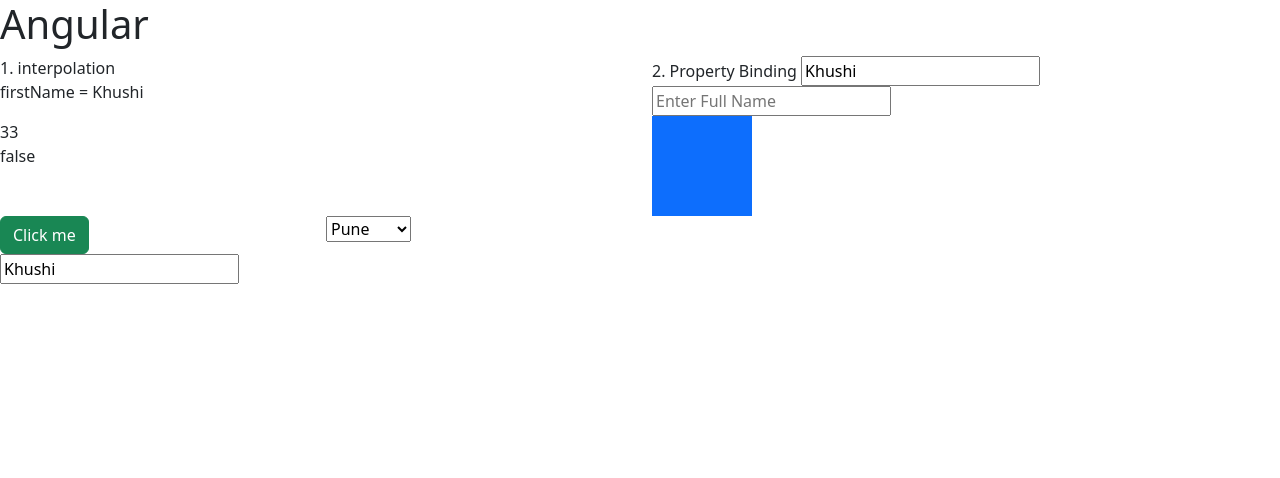
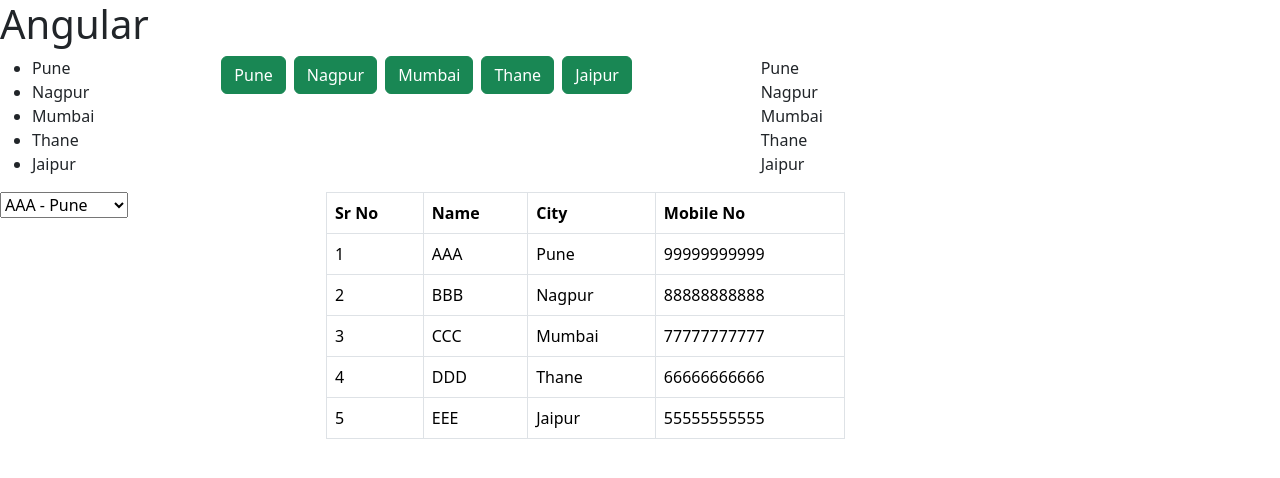
Before and after one commit to khushibansal13/Angular-Prac, an Angular app in the folder AngularTutorial/: page / in a window 1280 px wide. Shown: the top 478 px of the page. Built offline with nearby package versions, Linux system fonts and the light colour scheme.

Commit message:
Add ngIf and ngFor components with examples and update data binding

```diff
--- a/AngularTutorial/src/app/app.component.html
+++ b/AngularTutorial/src/app/app.component.html
@@ -1,3 +1,5 @@
 <h1>Angular</h1>
 
-<app-data-binding></app-data-binding>
+<!-- <app-data-binding></app-data-binding> -->
+<!-- <app-ng-if></app-ng-if> -->
+<app-ng-for></app-ng-for>
--- a/AngularTutorial/src/app/app.component.ts
+++ b/AngularTutorial/src/app/app.component.ts
@@ -3,10 +3,12 @@
 import { AdminComponent } from "./components/admin/admin.component";
 import { UserComponent } from "./components/user/user.component";
 import { DataBindingComponent } from "./components/data-binding/data-binding.component";
+import { NgIfComponent } from "./components/ng-if/ng-if.component";
+import { NgForComponent } from './components/ng-for/ng-for.component';
 
 @Component({
   selector: 'app-root',
-  imports: [DataBindingComponent],
+  imports: [DataBindingComponent, NgIfComponent, NgForComponent],
   templateUrl: './app.component.html',
   styleUrl: './app.component.css'
 })
--- a/AngularTutorial/src/app/components/data-binding/data-binding.component.html
+++ b/AngularTutorial/src/app/components/data-binding/data-binding.component.html
@@ -32,4 +32,13 @@
   <div class="col-3">
     <input type="text" [(ngModel)] = "firstName">
   </div>
+  <div class="col-3">
+    <select name="" id="" [(ngModel)]="selectedCity">
+      <option value="Pune">Pune</option>
+      <option value="Nagpur">Nagpur</option>
+      <option value="Mumbai">Mumbai</option>
+      <option value="Panji">Panji</option>
+    </select>
+    - {{selectedCity}}
+  </div>
 </div>
--- a/AngularTutorial/src/app/components/data-binding/data-binding.component.ts
+++ b/AngularTutorial/src/app/components/data-binding/data-binding.component.ts
@@ -15,6 +15,7 @@
   currentDate: Date = new Date();
   myPlaceHolder: string = "Enter Full Name";
   div1ClassName: string = "bg-primary";
+  selectedCity: string = "";
 
   constructor() {
     console.log(this.firstName);
--- /dev/null
+++ b/AngularTutorial/src/app/components/ng-for/ng-for.component.html
@@ -0,0 +1,48 @@
+<div class="row">
+  <div class="col-2">
+    <ul>
+      <li *ngFor="let city of cityList">
+        {{ city }}
+      </li>
+    </ul>
+  </div>
+  <div class="col-5">
+    <button *ngFor="let cityName of cityList" class="btn btn-success mx-1">
+      {{ cityName }}
+    </button>
+  </div>
+  <div class="col-3">
+    <div *ngFor="let city of cityList">
+      <span>{{ city }}</span>
+    </div>
+  </div>
+</div>
+<div class="row">
+  <div class="col-3">
+    <select name="" id="">
+      <option *ngFor="let emp of employeeArray" [value]="emp.empID">
+        {{ emp.name }} - {{emp.city}}
+      </option>
+    </select>
+  </div>
+  <div class="col-5">
+    <table class="table table-bordered">
+      <thead>
+        <tr>
+          <th>Sr No</th>
+          <th>Name</th>
+          <th>City</th>
+          <th>Mobile No</th>
+        </tr>
+      </thead>
+      <tbody>
+        <tr *ngFor="let employee of employeeArray; let srno = index">
+          <td>{{srno + 1}}</td>
+          <td>{{employee.name}}</td>
+          <td>{{employee.city}}</td>
+          <td>{{employee.contactNo}}</td>
+        </tr>
+      </tbody>
+    </table>
+  </div>
+</div>
--- /dev/null
+++ b/AngularTutorial/src/app/components/ng-for/ng-for.component.ts
@@ -0,0 +1,22 @@
+import { NgFor } from '@angular/common';
+import { Component } from '@angular/core';
+
+@Component({
+  selector: 'app-ng-for',
+  imports: [NgFor],
+  templateUrl: './ng-for.component.html',
+  styleUrl: './ng-for.component.css'
+})
+export class NgForComponent {
+
+  cityList: string[] = ["Pune", "Nagpur", "Mumbai", "Thane", "Jaipur"];
+
+  employeeArray: any[] = [
+    { empID: 121, name: "AAA", city: "Pune", contactNo: "99999999999" },
+    { empID: 122, name: "BBB", city: "Nagpur", contactNo: "88888888888" },
+    { empID: 123, name: "CCC", city: "Mumbai", contactNo: "77777777777" },
+    { empID: 124, name: "DDD", city: "Thane", contactNo: "66666666666" },
+    { empID: 125, name: "EEE", city: "Jaipur", contactNo: "55555555555" }
+  ]
+
+}
--- /dev/null
+++ b/AngularTutorial/src/app/components/ng-if/ng-if.component.html
@@ -0,0 +1,23 @@
+<div class="row">
+  <div class="col-3">
+    <div class="bg-success p-3" *ngIf="div1visible">Div 1</div>
+    </div>
+    <div class="col-3">
+      <div class="bg-primary p-3" *ngIf="number1 == number2">Div2</div>
+    </div>
+  </div>
+
+
+<div class="row pt-2">
+  <div class="col-3 text-center">
+    <button class="btn btn-danger" (click)="hideDiv1()">Hide</button>
+    <button class="btn btn-success mx-3" (click)="showDiv1()">show</button>
+  </div>
+  <div class="col-3">
+    <input type="text" [(ngModel)]="number1" />
+    <input type="text" [(ngModel)]="number2" />
+  </div>
+  <div class="col-2">
+    {{number1 == number2}}
+  </div>
+</div>
--- /dev/null
+++ b/AngularTutorial/src/app/components/ng-if/ng-if.component.ts
@@ -0,0 +1,23 @@
+import { CommonModule, NgIf } from '@angular/common';
+import { Component } from '@angular/core';
+import { FormsModule } from '@angular/forms';
+
+@Component({
+  selector: 'app-ng-if',
+  imports: [NgIf, FormsModule],
+  templateUrl: './ng-if.component.html',
+  styleUrl: './ng-if.component.css'
+})
+export class NgIfComponent {
+  div1visible: boolean = true;
+
+  number1: string = '';
+  number2: string = '';
+
+  hideDiv1() {
+    this.div1visible = false;
+  }
+  showDiv1() {
+    this.div1visible = true;
+  }
+}
```
Also changed, not shown: AngularTutorial/src/app/components/ng-for/ng-for.component.css (added), AngularTutorial/src/app/components/ng-if/ng-if.component.css (added), 3 other files (tests, documents, lock files or other folders).
